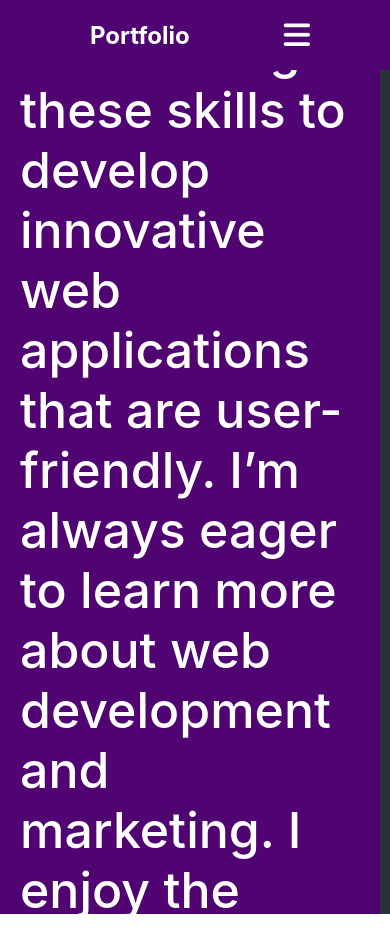
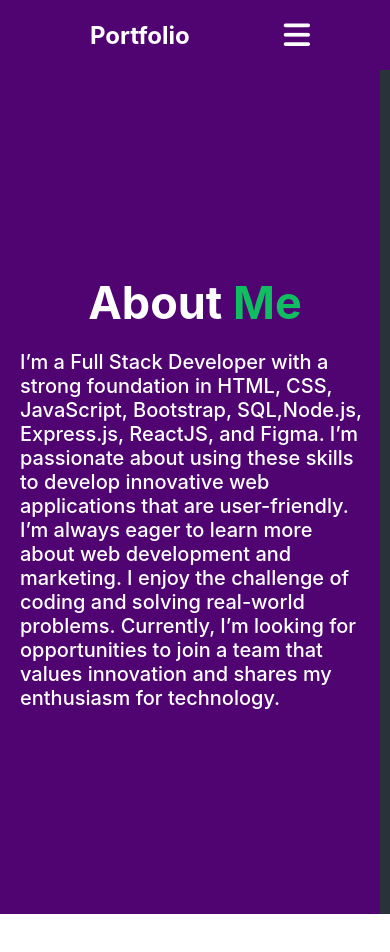
Before and after one commit to JogiAshok87/Ashok_portfolio, a React (Create React App) app: page /About in a window 390 px wide. Shown: the top 952 px of the page. After the commit the page ends 914 px from the top, so only its background shows below. Built offline with nearby package versions, Linux system fonts and the light colour scheme.

Commit message:
Update index.css

```diff
--- a/src/Components/About/index.css
+++ b/src/Components/About/index.css
@@ -21,7 +21,7 @@
 }
 
 .about-section p{
-    font-size:19px;
+    font-size:25px;
     color:#ffff;
     font-weight :500;
 }
@@ -30,7 +30,7 @@
         padding :5px 20px 5px;
     }
     .about-section p{
-        font-size:50px;
+        font-size:20px;
         font-weight :500;
     }
     .about-section h1{
```
